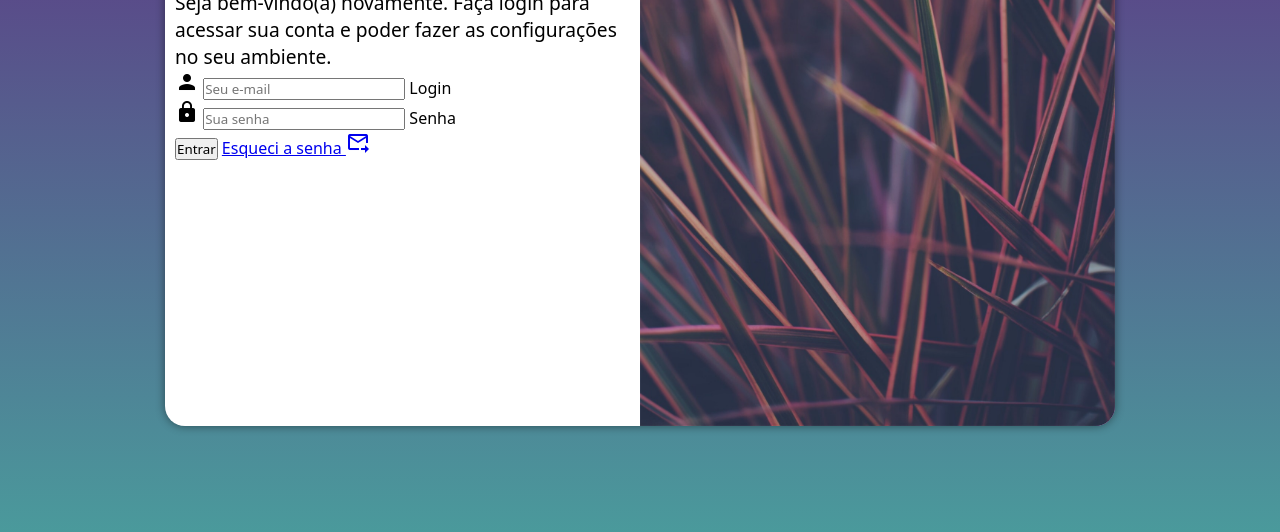
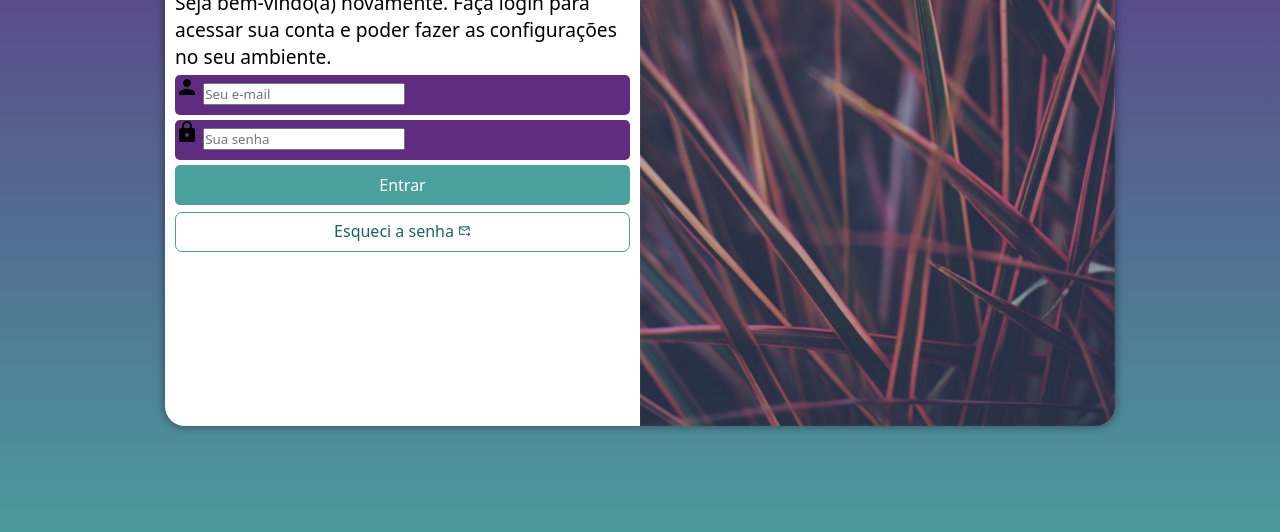
Before and after one commit to heltonp21/projeto-login, a plain HTML site: page index.html in a window 1280 px wide. Shown: the part 224-756 px from the top of the page. Drawn offline with Linux system fonts and the light colour scheme.

Commit message:
estilo aplicado ao formulário de login

```diff
--- a/estilos/style.css
+++ b/estilos/style.css
@@ -53,10 +53,64 @@ section#login > div#imagem {
 section#login > div#formulario {
     display: block;
     padding: 10px;
-
 }
 
 div#formulario > h1 {
     text-align: center;
     margin-bottom: 10px;
 }
+
+div#formulario > p {
+    font-size: 0.8em;
+}
+
+form > div.campo {
+    background-color: #5f2c82;
+    width: 100%;
+    height: 40px;
+    border-radius: 5px;
+    margin: 5px 0px;
+}
+
+div.campo > label {
+    display: none;
+}
+
+form > input[type=submit] {
+    display: block;
+    font-size: 1em;
+    width: 100%;
+    height: 40px;
+    background-color: #49a09d;
+    color: white;
+    border: none;
+    border-radius: 5px;
+    cursor: pointer;
+}
+
+form > input[type=submit]:hover {
+    background-color: #1e615e;
+}
+
+form > a.botao {
+    display: block;
+    text-align: center;
+    font-size: 1em;
+    width: 100%;
+    height: 40px;
+    padding-top: 7px;
+    margin-top: 7px;
+    background-color: white;
+    color: #1e615e;
+    border: 1px solid #49a09d;
+    border-radius: 7px;
+    text-decoration: none;
+}
+
+form > a.botao:hover {
+    background-color: #65dad6;
+}
+
+form > a.botao > span {
+    font-size: 0.8em;
+}
--- a/index.html
+++ b/index.html
@@ -31,7 +31,7 @@
                         <label for="isenha">Senha</label>
                     </div>
                     <input type="submit" value="Entrar">
-                    <a href="esqueci.html">
+                    <a href="esqueci.html" class="botao">
                         Esqueci a senha <span class="material-icons">forward_to_inbox</span>
                     </a>
                 </form>
```
